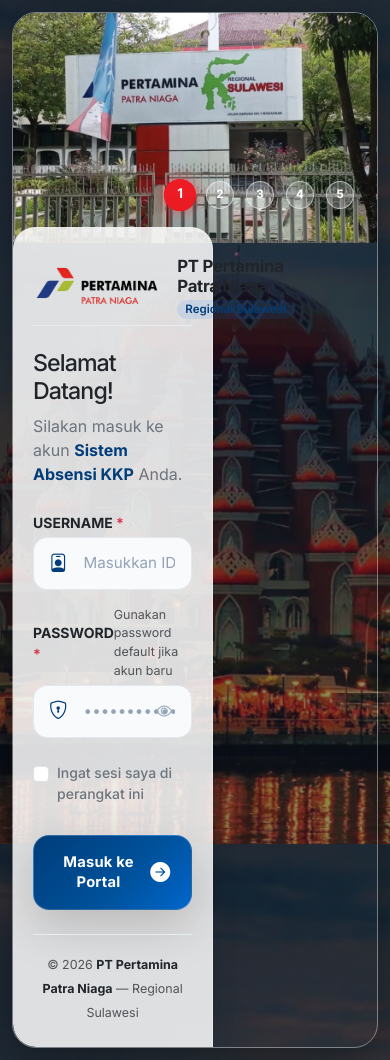
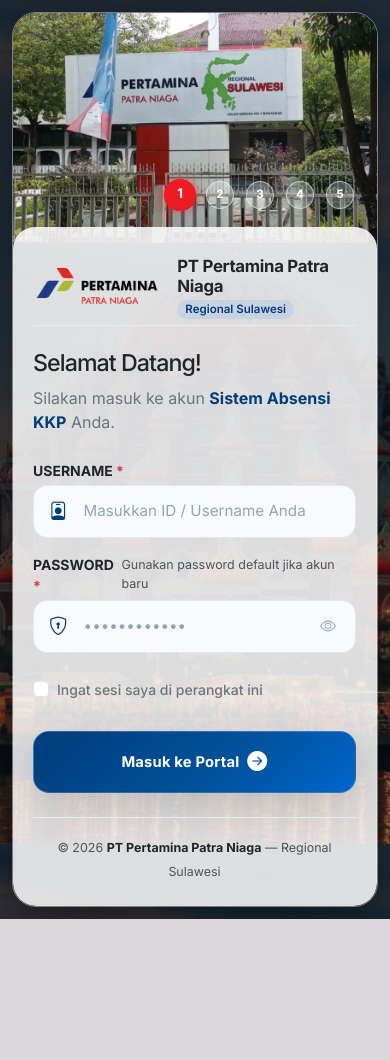
Before and after one commit to sphyyyy/absensi-kkp-pertamina, a Flask app: page /auth/login in a window 390 px wide. After the commit the page ends 919 px from the top, so only its background shows below. Run offline with Flask 3, Linux system fonts and the light colour scheme.

Commit message:
fix: Resolve mobile layout overlap on login page by enforcing 100% width on flex children

```diff
--- a/app/static/css/style.css
+++ b/app/static/css/style.css
@@ -768,7 +768,7 @@ body {
     /* Hero Banner di Mobile ditaruh DI ATAS secara kompak & sinematik */
     .login-hero-side {
         order: 1;
-        width: 100%;
+        width: 100% !important;
         height: 230px;
         min-height: 230px;
         max-height: 230px;
@@ -786,6 +786,7 @@ body {
     /* Form Login di Mobile ditaruh DI BAWAH menyambung mulus */
     .login-form-side {
         order: 2;
+        width: 100% !important;
         padding: 2rem 1.6rem 1.8rem;
         border-top-left-radius: 22px;
         border-top-right-radius: 22px;
--- a/app/templates/auth/login.html
+++ b/app/templates/auth/login.html
@@ -11,7 +11,7 @@
         rel="stylesheet">
     <link href="https://cdn.jsdelivr.net/npm/bootstrap@5.3.3/dist/css/bootstrap.min.css" rel="stylesheet">
     <link href="https://cdn.jsdelivr.net/npm/bootstrap-icons@1.11.3/font/bootstrap-icons.min.css" rel="stylesheet">
-    <link href="{{ url_for('static', filename='css/style.css') }}?v=1.0.5" rel="stylesheet">
+    <link href="{{ url_for('static', filename='css/style.css') }}?v=1.0.6" rel="stylesheet">
 </head>
 
 <body class="login-page">
```
